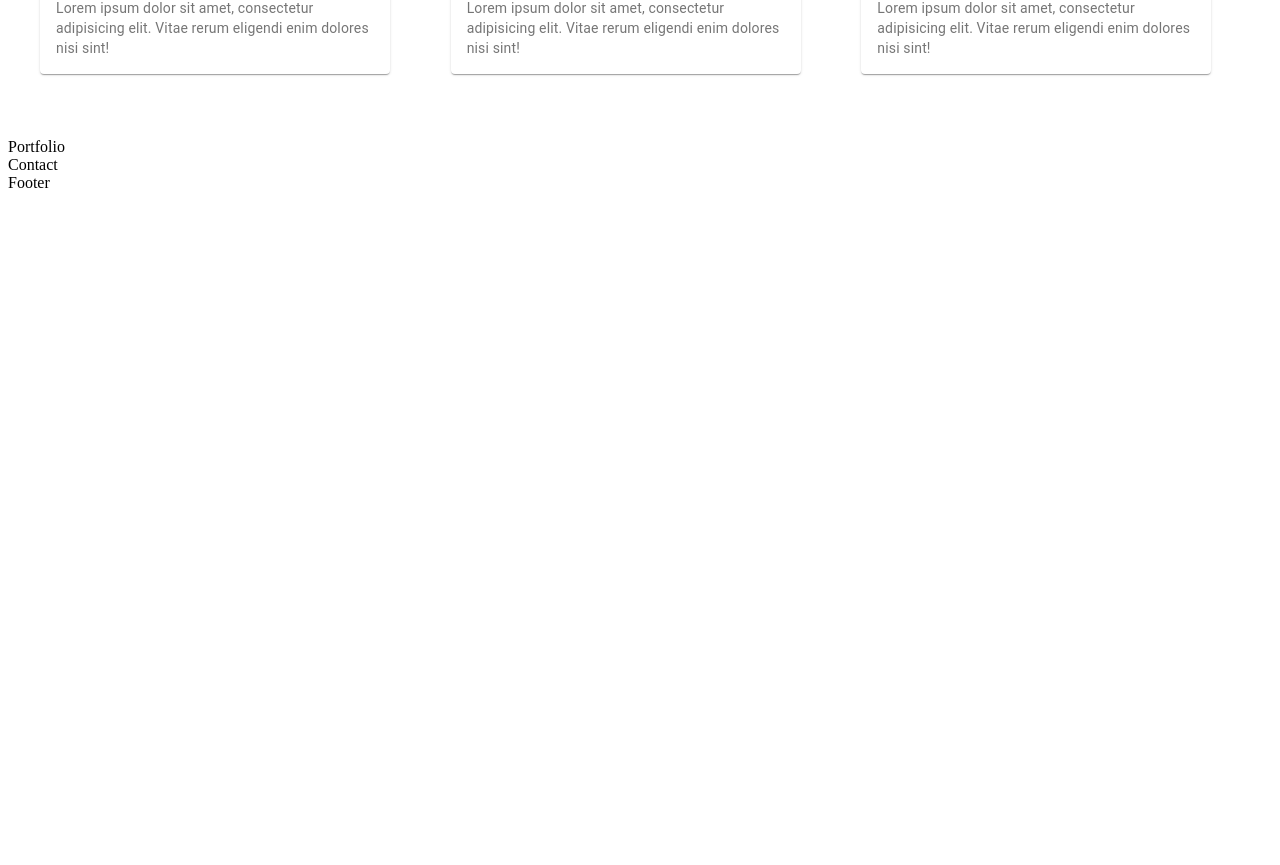
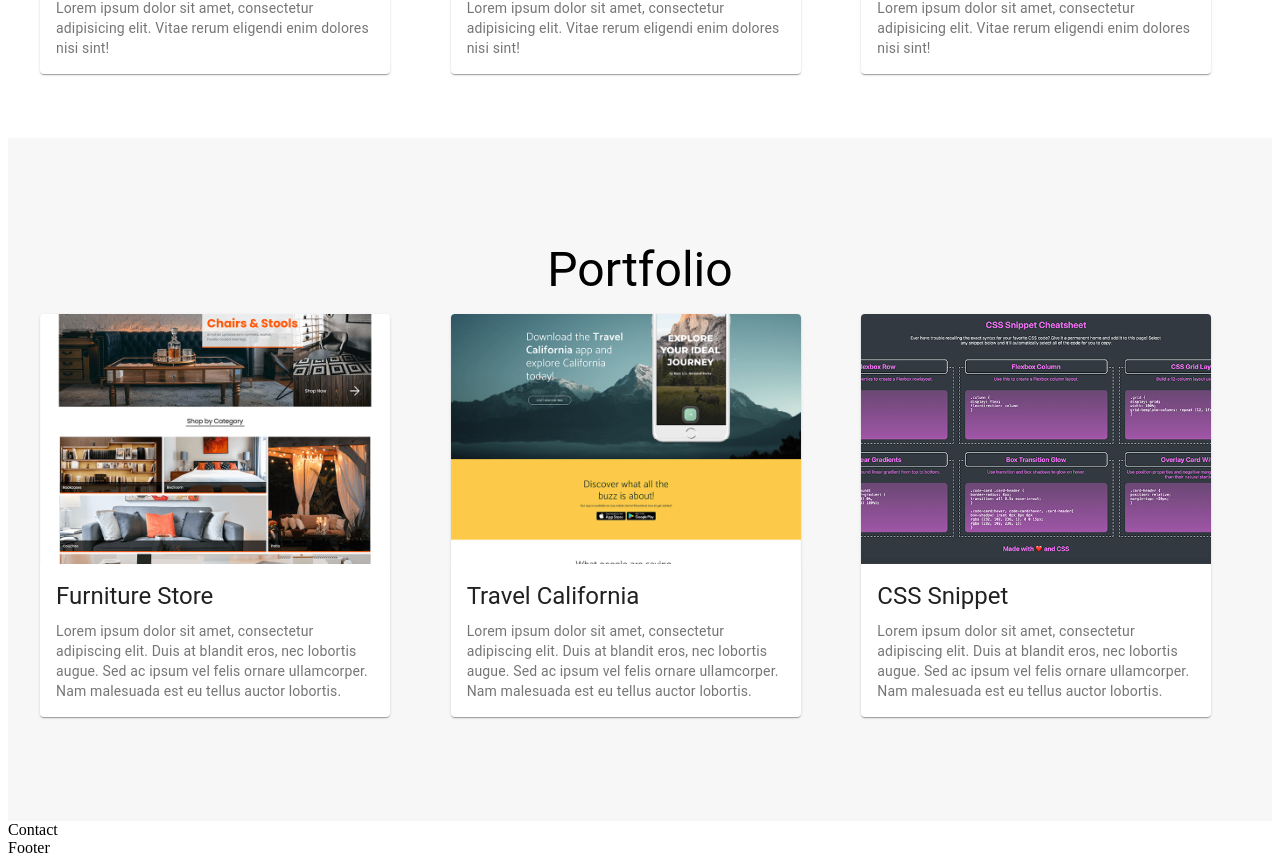
Before and after one commit to ozgencmardi/portfolio-react, a React (Create React App) app in the folder reactportfolio/: page / in a window 1280 px wide. Shown: the part 1360-2225 px from the top of the page. Before the commit the page ends 1560 px from the top, so only its background shows below. Built offline with nearby package versions, Linux system fonts and the light colour scheme.

Commit message:
Portfolio updated

```diff
--- a/reactportfolio/src/components/Header.js
+++ b/reactportfolio/src/components/Header.js
@@ -24,11 +24,10 @@ function Header() {
       <AppBar position="static" style={{ backgroundColor: '#222' }}>
         <Toolbar>
         <Typography variant="h6" href="#home" className={classes.title}>
-          <a href="#home"  style={{ color: '#fff', textDecoration: 'none' }}>M. Ozgenc Mardi</a>
+          <a href="#home" style={{ color: '#fff', textDecoration: 'none' }}>M. Ozgenc Mardi</a>
         </Typography>
           <Button color="inherit" href="#home">Home</Button>
           <Button color="inherit" href="#about">About</Button>
-          <Button color="inherit" href="#skills">Skills</Button>
           <Button color="inherit" href="#services">Services</Button>
           <Button color="inherit" href="#portfolio">Portfolio</Button>
           <Button color="inherit" href="#contact">Contact</Button>
--- a/reactportfolio/src/components/Portfolio.js
+++ b/reactportfolio/src/components/Portfolio.js
@@ -1,8 +1,105 @@
 import React from 'react';
+import { makeStyles } from '@material-ui/core/styles';
+import { Typography, Grid, Card, CardActionArea, CardMedia, CardContent } from '@material-ui/core';
+import project1Img from '../img/furniture-store.png';
+import project2Img from '../img/travel-california.png';
+import project3Img from '../img/css-snippet.png';
+
+const useStyles = makeStyles((theme) => ({
+  root: {
+    paddingTop: theme.spacing(5),
+    paddingBottom: theme.spacing(5),
+    backgroundColor: '#f7f7f7',
+  },
+  portfolioContainer: {
+    padding: theme.spacing(8, 0),
+    maxWidth: 1200,
+    margin: '0 auto',
+  },
+  projectCard: {
+    maxWidth: 350,
+  },
+  projectImage: {
+    height: 250,
+  },
+}));
 
 function Portfolio() {
+  const classes = useStyles();
+
   return (
-    <div>Portfolio</div>
+    <div className={classes.root} id="portfolio">
+    <div className={classes.portfolioContainer}>
+      <Typography component="h3" variant="h3" align="center" gutterBottom>
+        Portfolio
+      </Typography>
+      <Grid container spacing={4} justify="center">
+        <Grid item xs={12} md={4}>
+        <a href="https://ozgencmardi.github.io/furniture-store/" style={{ color: '#222', textDecoration: 'none' }} target="_blank">
+          <Card className={classes.projectCard}>
+            <CardActionArea>
+              <CardMedia
+                className={classes.projectImage}
+                image={project1Img}
+                title="Project 1"
+              />
+              <CardContent>
+                <Typography gutterBottom variant="h5" component="h2">
+                Furniture Store
+                </Typography>
+                <Typography variant="body2" color="textSecondary" component="p">
+                  Lorem ipsum dolor sit amet, consectetur adipiscing elit. Duis at blandit eros, nec lobortis augue. Sed ac ipsum vel felis ornare ullamcorper. Nam malesuada est eu tellus auctor lobortis.
+                </Typography>
+              </CardContent>
+            </CardActionArea>
+          </Card>
+        </a>
+        </Grid>
+        <Grid item xs={12} md={4}>
+        <a href="https://ozgencmardi.github.io/travel-california/" style={{ color: '#222', textDecoration: 'none' }} target="_blank">
+          <Card className={classes.projectCard}>
+            <CardActionArea>
+              <CardMedia
+                className={classes.projectImage}
+                image={project2Img}
+                title="Project 2"
+              />
+              <CardContent>
+                <Typography gutterBottom variant="h5" component="h2">
+                Travel California
+                </Typography>
+                <Typography variant="body2" color="textSecondary" component="p">
+                  Lorem ipsum dolor sit amet, consectetur adipiscing elit. Duis at blandit eros, nec lobortis augue. Sed ac ipsum vel felis ornare ullamcorper. Nam malesuada est eu tellus auctor lobortis.
+                </Typography>
+              </CardContent>
+            </CardActionArea>
+          </Card>
+          </a>
+        </Grid>
+        <Grid item xs={12} md={4}>
+        <a href="https://ozgencmardi.github.io/css-snippet-cheatsheet/" style={{ color: '#222', textDecoration: 'none' }} target="_blank">
+          <Card className={classes.projectCard}>
+            <CardActionArea>
+              <CardMedia
+                className={classes.projectImage}
+                image={project3Img}
+                title="Project 3"
+              />
+              <CardContent>
+                <Typography gutterBottom variant="h5" component="h2">
+                CSS Snippet
+                </Typography>
+                <Typography variant="body2" color="textSecondary" component="p">
+                  Lorem ipsum dolor sit amet, consectetur adipiscing elit. Duis at blandit eros, nec lobortis augue. Sed ac ipsum vel felis ornare ullamcorper. Nam malesuada est eu tellus auctor lobortis.
+                </Typography>
+              </CardContent>
+            </CardActionArea>
+          </Card>
+          </a>
+        </Grid>
+      </Grid>
+    </div>
+    </div>
   );
 }
 
```
